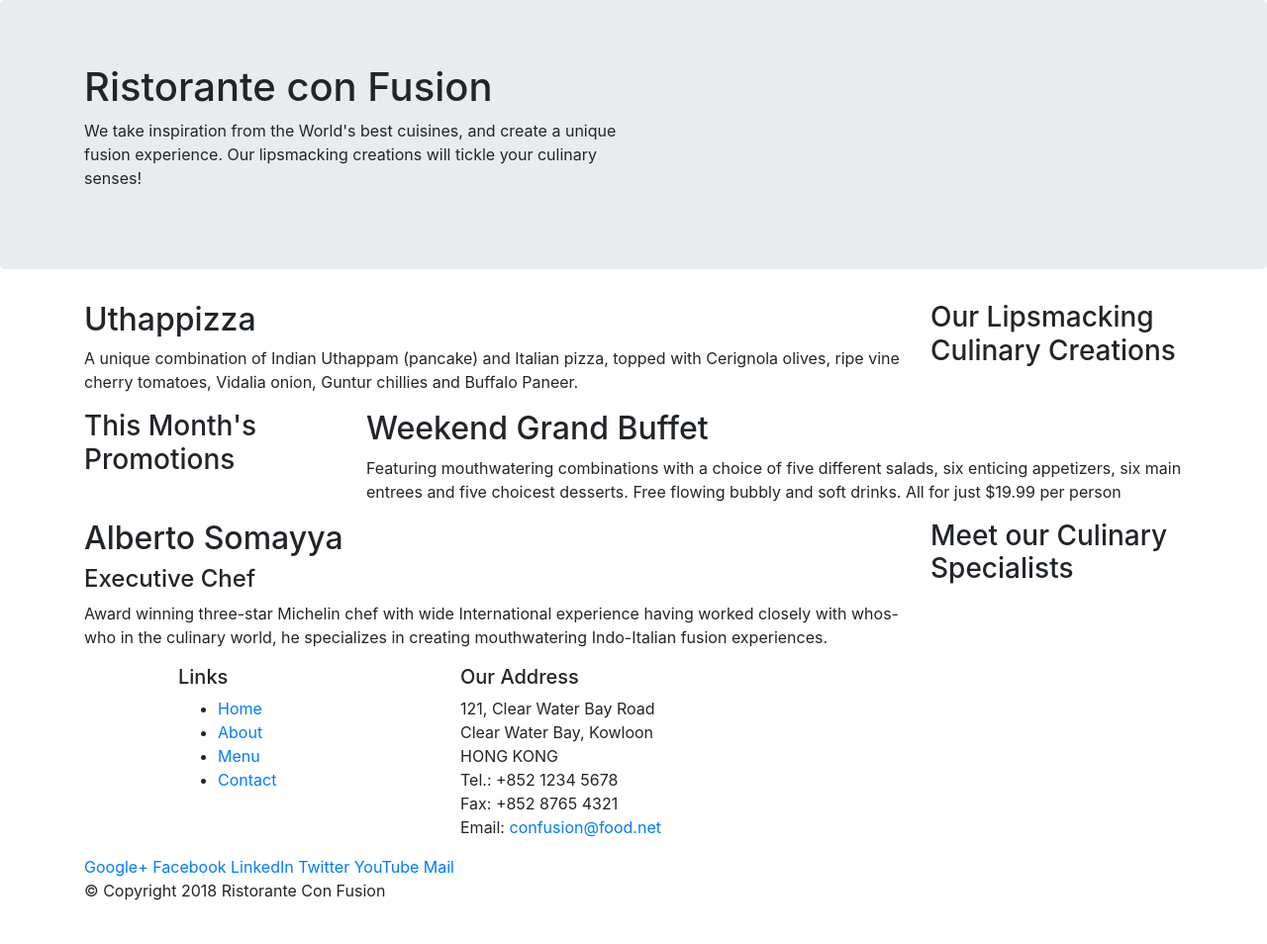
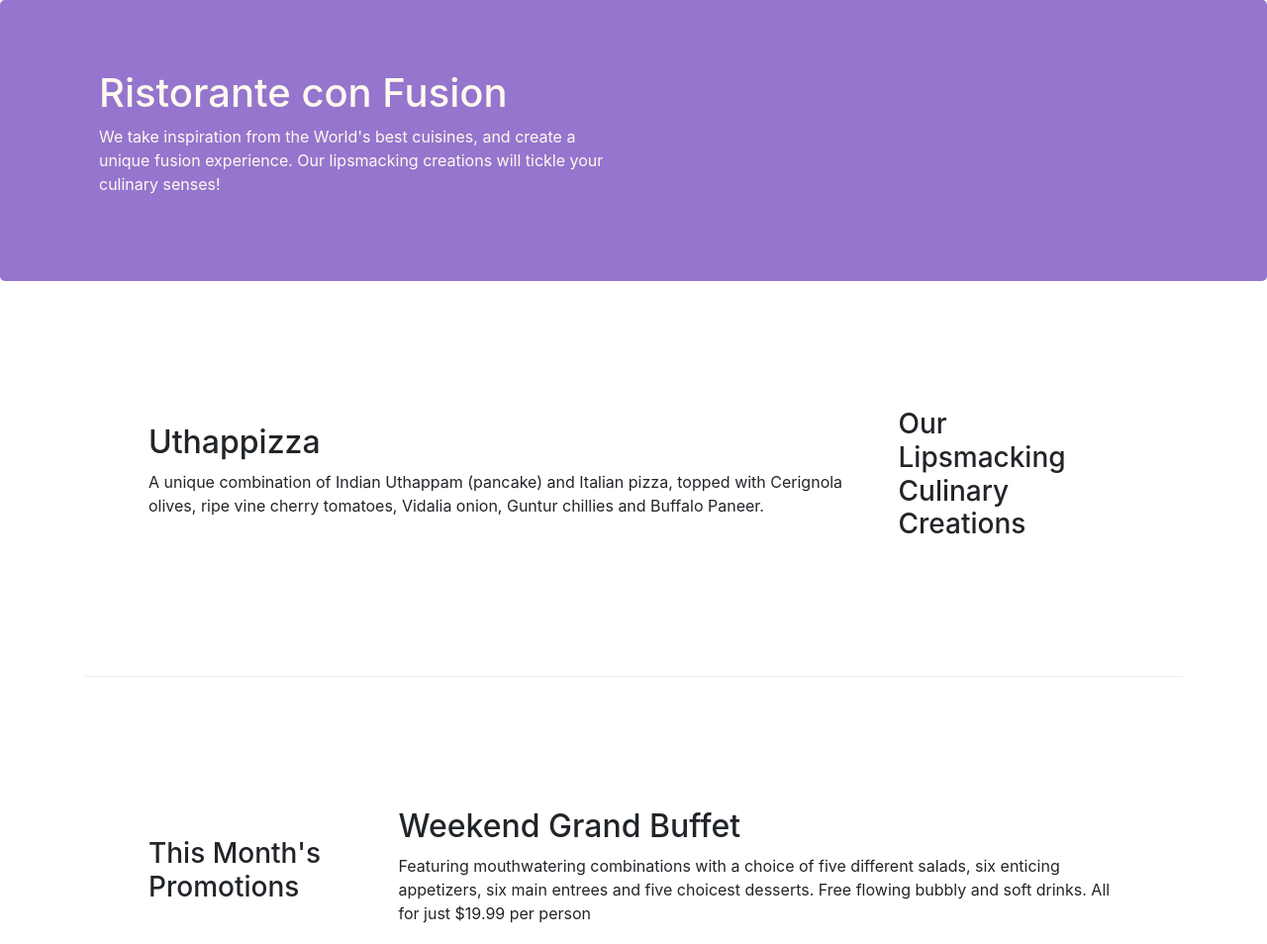
Before and after one commit to iamhammadaali/bootstrap-test, a website: page index.html in a window 1280 px wide. Shown: the top 954 px of the page at 99% size. Before the commit the page ends 928 px from the top, so only its background shows below. Drawn offline with nearby package versions, Linux system fonts and the light colour scheme.

Commit message:
Bootstrap part 2

```diff
--- /dev/null
+++ b/css/styles.css
@@ -0,0 +1,30 @@
+.row-header {
+    margin: 0px auto;
+    padding: 0px auto;
+}
+
+.row-content {
+    margin: 0px auto;
+    padding: 0px 50px 0px 50px;
+    border-bottom: 1px ridge;
+    min-height: 400px;
+}
+
+.footer{
+    background-color: #D1C4E9;
+    margin: 0px auto;
+    padding: 20px 0px 20px 0px;
+}
+
+.jumbotron{
+    padding: 70px 30px 70px 30px;
+    margin: 0px auto;
+    background: #9575CD;
+    color: floralwhite;
+}
+
+.address{
+    margin:0px;
+    font-size: 80%;
+    color: #0f0f0f;
+}
--- a/index.html
+++ b/index.html
@@ -8,6 +8,7 @@
     <meta http-equiv="x-ua-compatible" content="ie=edge">
     <!-- Bootstrap CSS -->
     <link rel="stylesheet" href="node_modules/bootstrap/dist/css/bootstrap.min.css">
+    <link rel="stylesheet" href="css/styles.css">
     <title>Ristorante Con Fusion</title>
 </head>
 
@@ -15,7 +16,7 @@
 
     <header class="jumbotron">
         <div class="container">
-            <div class="row">
+            <div class="row row-header align-items-center">
                 <div class="col-12 col-sm-6">
                     <h1>Ristorante con Fusion</h1>
                     <p>We take inspiration from the World's best cuisines, and create a unique fusion experience. Our lipsmacking creations will tickle your culinary senses!</p>
@@ -27,7 +28,7 @@
     </header>
 
     <div class="container">
-        <div class="row">
+        <div class="row row-content align-items-center">
             <div class="col-12 order-sm-last col-sm-4 col-md-3" >
                 <h3>Our Lipsmacking Culinary Creations</h3>
             </div>
@@ -38,7 +39,7 @@
         </div>
 
 
-        <div class="row">
+        <div class="row row-content align-items-center">
             <div class="col-12 col-sm-4 col-md-3">
                 <h3>This Month's Promotions</h3>
             </div>
@@ -47,8 +48,7 @@
                 <p>Featuring mouthwatering combinations with a choice of five different salads, six enticing appetizers, six main entrees and five choicest desserts. Free flowing bubbly and soft drinks. All for just $19.99 per person </p>
             </div>
         </div>
-
-        <div class="row">
+        <div class="row row-content align-items-center">
             <div class="col-12 order-sm-last col-sm-4 col-md-3">
                 <h3>Meet our Culinary Specialists</h3>
             </div>
@@ -60,19 +60,19 @@
         </div>
     </div>
 
-    <footer>
+    <footer class="footer">
         <div class="container">
             <div class="row">
                 <div class="col-4 offset-1 col-sm-3">
                     <h5>Links</h5>
-                    <ul>
+                    <ul class="list-unstyled">
                         <li><a href="#">Home</a></li>
                         <li><a href="#">About</a></li>
                         <li><a href="#">Menu</a></li>
                         <li><a href="#">Contact</a></li>
                     </ul>
                 </div>
-                <div class= "col-7 col-sm-4">
+                <div class= "col-7 col-sm-3">
                     <h5>Our Address</h5>
                     <address>
 		              121, Clear Water Bay Road<br>
@@ -83,8 +83,8 @@
 		              Email: <a href="mailto:confusion@food.net">confusion@food.net</a>
 		           </address>
                 </div>
-                <div class="col-12 col-sm-5">
-                    <div>
+                <div class="col-12 col-sm-5 align-self-center">
+                    <div class="text-center">
                         <a href="http://google.com/+">Google+</a>
                         <a href="http://www.facebook.com/profile.php?id=">Facebook</a>
                         <a href="http://www.linkedin.com/in/">LinkedIn</a>
@@ -94,8 +94,8 @@
                     </div>
                 </div>
            </div>
-           <div class="row">
-                <div class="col auto">
+           <div class="row justify-content-center">
+                <div class="col-auto">
                     <p>© Copyright 2018 Ristorante Con Fusion</p>
                 </div>
            </div>
```
